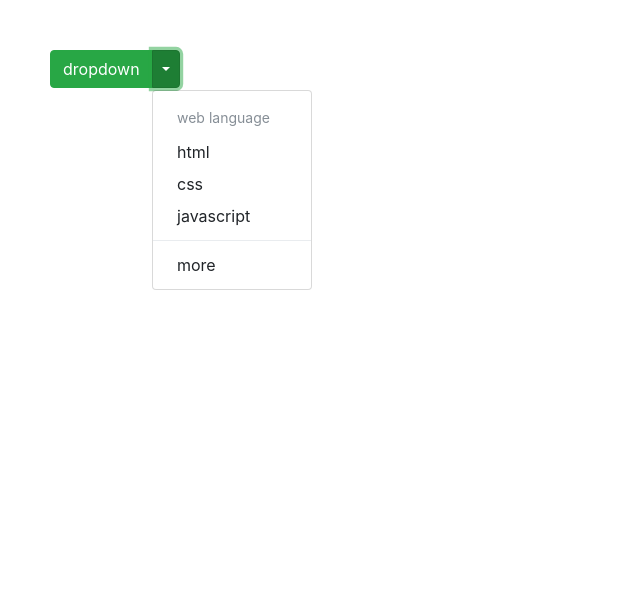
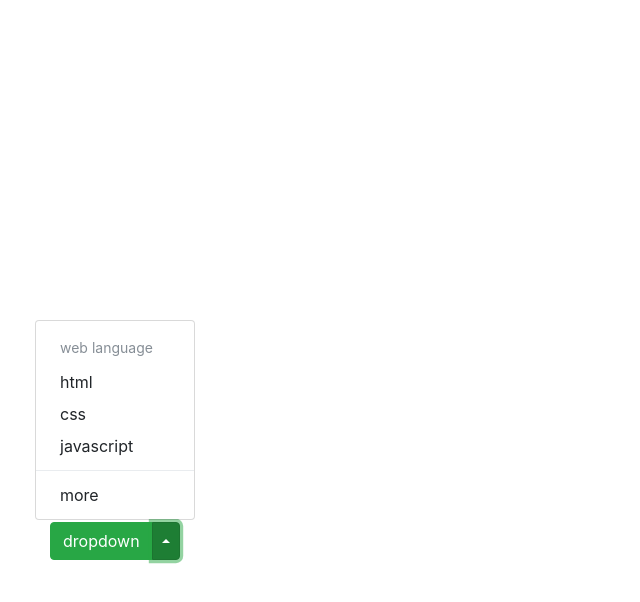
Before and after one commit to dustin0918/bootstrap, a website: page index.html in a window 1280 px wide. Both pictures are taken after a click on the button "toggle dropdown". Shown: the whole page, without its empty margins (0-640 px from the left). Drawn offline with nearby package versions, Linux system fonts and the light colour scheme.

Commit message:
dropdown 2

```diff
--- a/index.html
+++ b/index.html
@@ -15,13 +15,14 @@
 <body>
 <div class="component demo">
 
-  <div class="btn-group">
+  <div class="btn-group dropup" style="position: absolute; bottom: 30%"">
     <a href="#" class="btn btn-success">dropdown</a>
-    <button class="btn btn-success dropdown-toggle dropdown-toggle-split" data-toggle="dropdown">
+    <button class="btn btn-success dropdown-toggle dropdown-toggle-split" data-toggle="dropdown"
+    data-offset="15">
       <span class="sr-only">toggle dropdown</span></button>
 
 
-      <div class="dropdown-menu ">
+      <div class="dropdown-menu dropdown-menu-right ">
       <div class="dropdown-header">web language</div>
       <a href="#" class="dropdown-item">html</a>
       <a href="#" class="dropdown-item">css</a>
```
